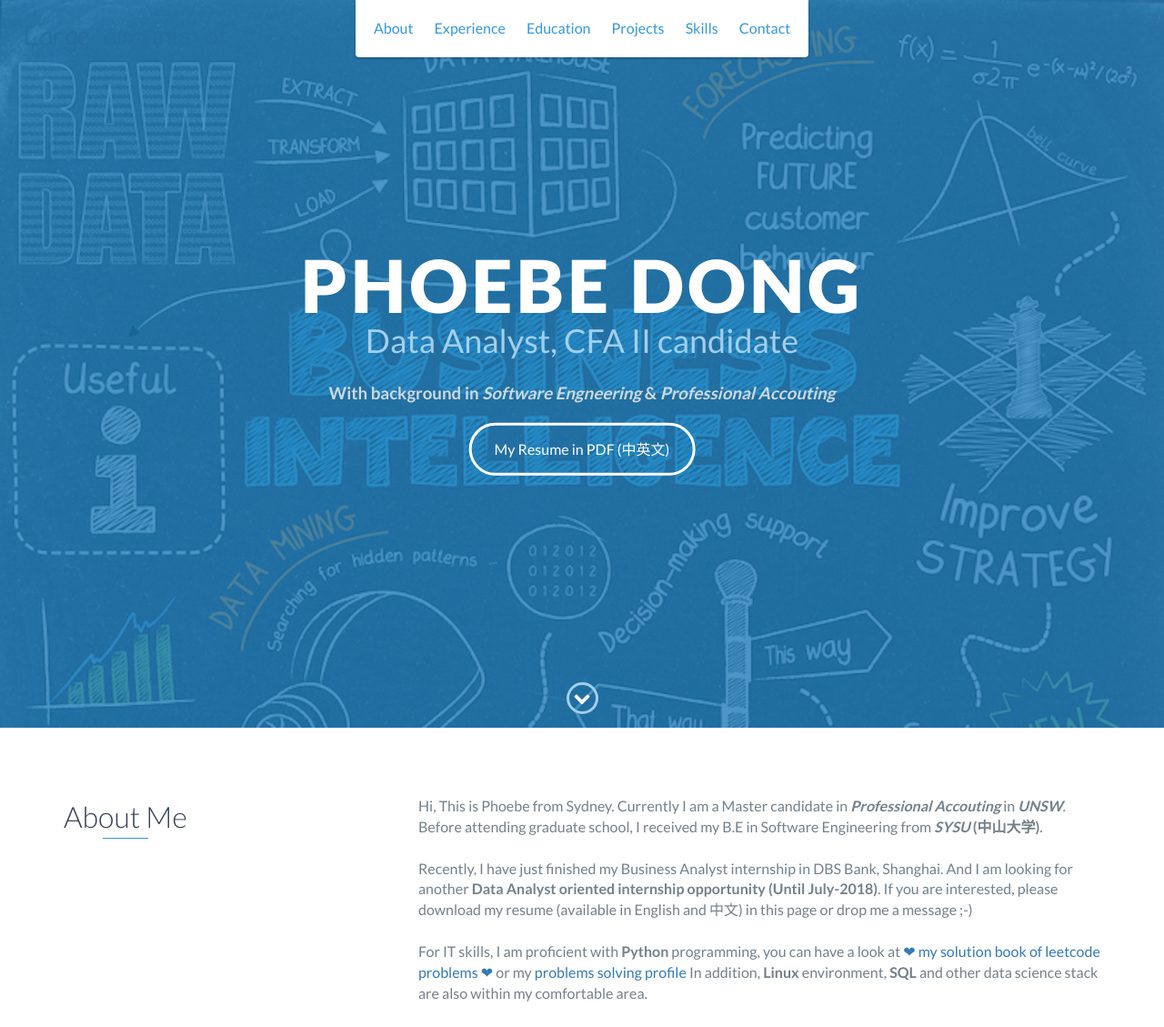
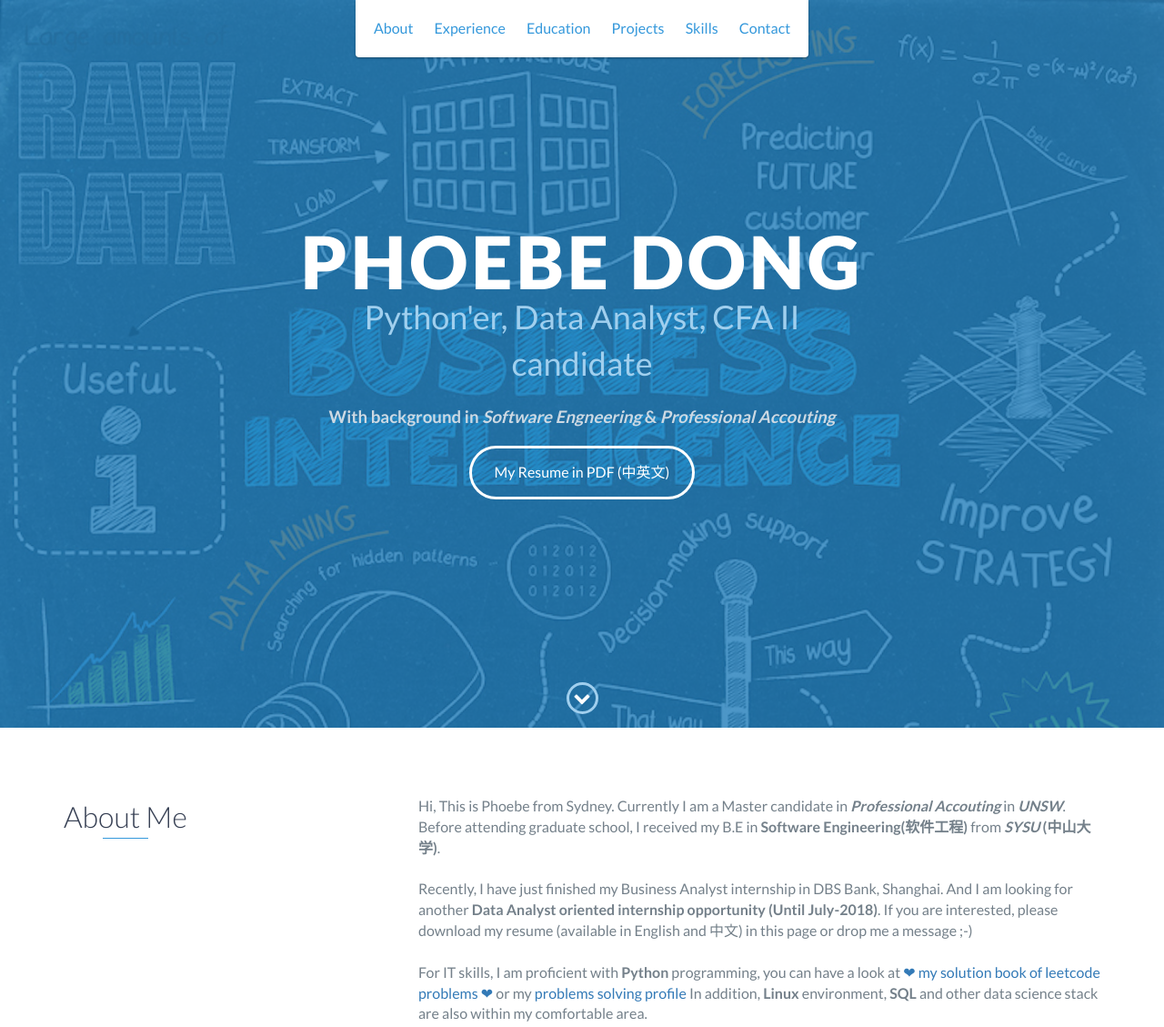
Before and after one commit to PhoebeDreamer/resume, a website: page index.html in a window 1280 px wide. Shown: the top 1129 px of the page at 91% size. Drawn offline with nearby package versions, Linux system fonts and the light colour scheme.

Commit message:
change  self title

```diff
--- a/index.html
+++ b/index.html
@@ -50,7 +50,7 @@
     <div id="lead">
         <div id="lead-content">
             <h1>Phoebe Dong</h1>
-            <h2>Data Analyst, CFA II candidate</h2>
+            <h2>Python'er, Data Analyst, CFA II candidate</h2>
             <h3 style="color:rgb(205, 217, 227)">With background in <i>Software Engneering</i> & <i>Professional Accouting</i></h3>
             <a href="./resume/resume_peijun_EN_CN.pdf" class="btn-rounded-white">My Resume in PDF (中英文)</a>
         </div>
@@ -79,7 +79,7 @@
                         Currently I am a Master candidate in <i><b>Professional Accouting</b></i> in <i><b>UNSW</b></i>.
                         <br />
                         Before attending graduate school,
-                        I received my B.E in Software Engineering from <b><i>SYSU</i>  (中山大学)</b>.
+                        I received my B.E in <b>Software Engineering(软件工程)</b> from <b><i>SYSU</i>  (中山大学)</b>.
                     </p>
                     <p>
                         <br />
```
